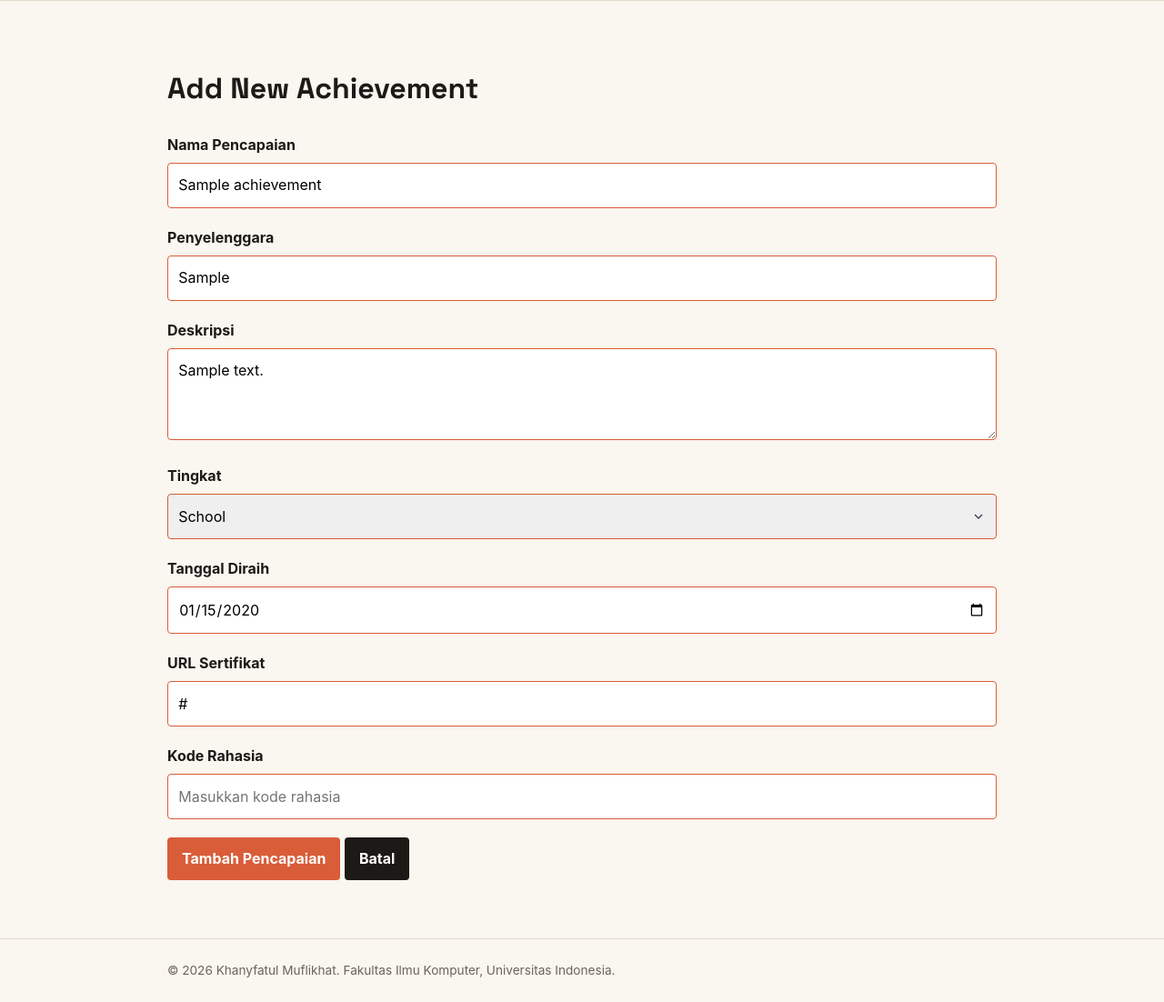
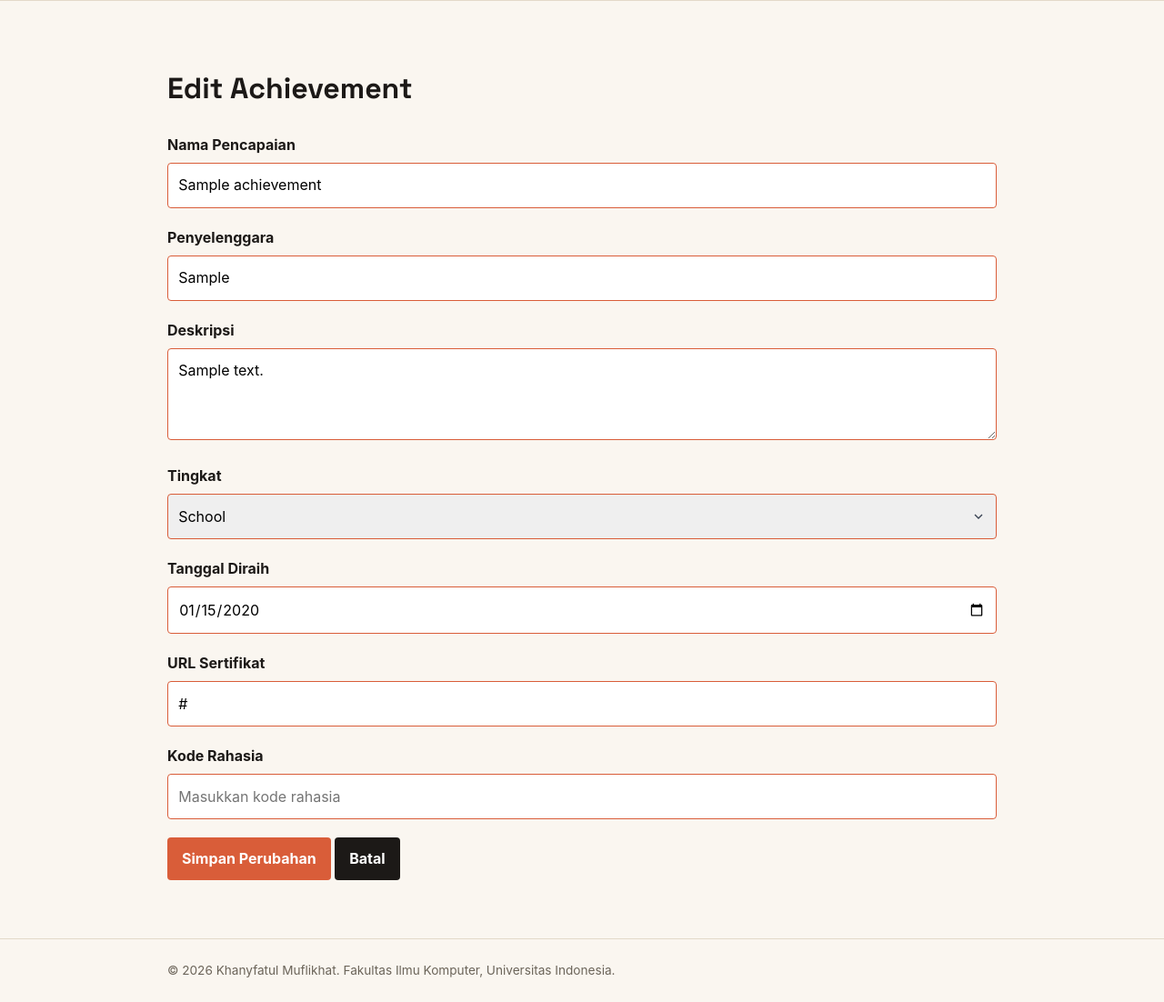
Before and after one commit to KhanyfatulMuflikhat/myportofolio, a Django app: page /achievement/00000000-0000-0000-0000-000000000001/edit/ in a window 1280 px wide. Shown: the part 74-1176 px from the top of the page at 91% size. Run offline with Django 5.2, Linux system fonts and the light colour scheme; tables that the repository leaves empty hold one stand-in row (values such as "Sample post").

Commit message:
feat(achievement): reuse achievement_form.html for edit mode

```diff
--- a/templates/achievement_form.html
+++ b/templates/achievement_form.html
@@ -1,14 +1,14 @@
 {% extends "base.html" %}
 {% block meta %}
-    <title>Add Achievement - {{ name }}</title>
+    <title>{% if mode == "edit" %}Edit Achievement{% else %}Add Achievement{% endif %} - {{ name }}</title>
 {% endblock meta %}
 {% block content %}
     <main>
         <section class="experience-section">
             <div class="container">
-                <h1>Add New Achievement</h1>
+                <h1>{% if mode == "edit" %}Edit Achievement{% else %}Add New Achievement{% endif %}</h1>
                 <form method="post"
-                      action="{% url 'main:create_achievement' %}"
+                      action="{% if mode == 'edit' %}{% url 'main:update_achievement' achievement.id %}{% else %}{% url 'main:create_achievement' %}{% endif %}"
                       class="project-form">
                     {% csrf_token %}
                     {% for field in form %}
@@ -20,7 +20,9 @@
                             {% endfor %}
                         </div>
                     {% endfor %}
-                    <button type="submit" class="button">Tambah Pencapaian</button>
+                    <button type="submit" class="button">
+                        {% if mode == "edit" %}Simpan Perubahan{% else %}Tambah Pencapaian{% endif %}
+                    </button>
                     <a href="{% url 'main:show_achievement' %}" class="button button-secondary">Batal</a>
                 </form>
             </div>
```
